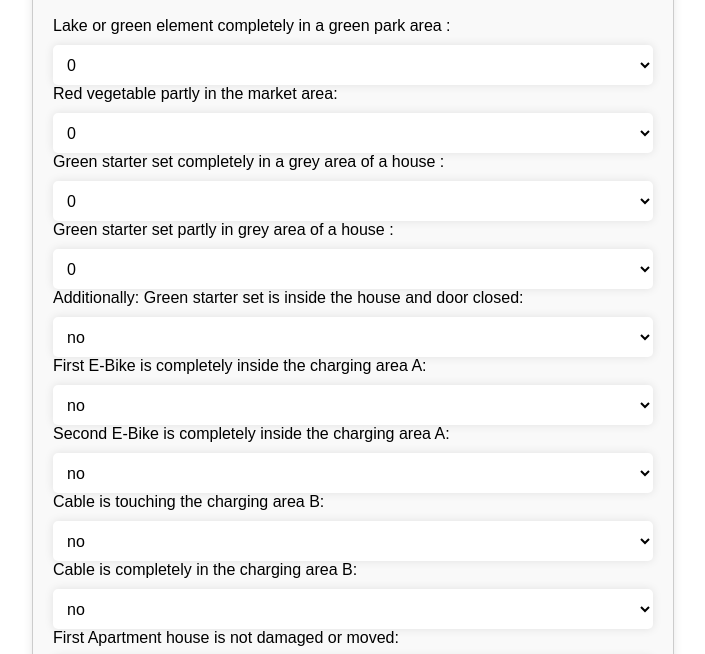
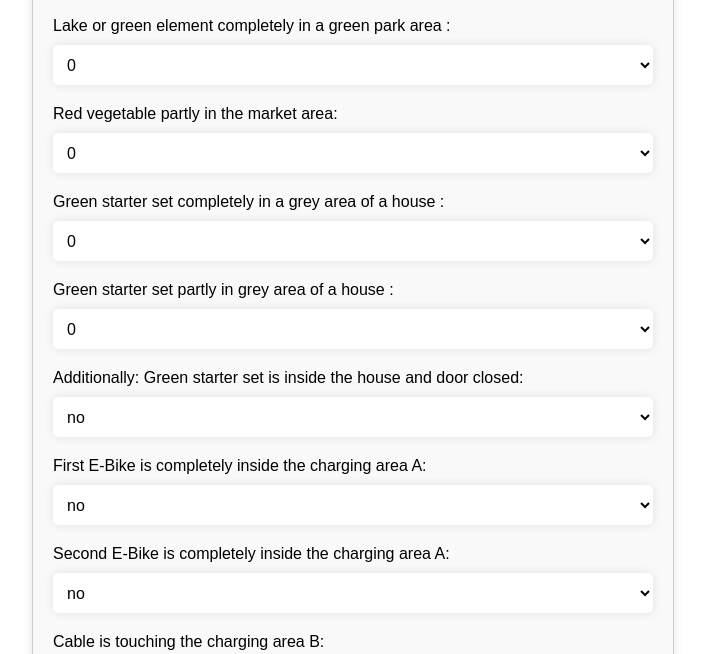
Before and after one commit to walidbnslimane/wro_robot_mission_junior_2024-, a plain HTML site: page index.html in a window 1280 px wide. Shown: the part 122-776 px from the top of the page, without its empty margins (287-992 px from the left). Drawn offline with Linux system fonts and the light colour scheme.

Commit message:
Update styles.css

```diff
--- a/styles.css
+++ b/styles.css
@@ -18,7 +18,7 @@ h1 {
   margin-bottom: 20px;
 }
 
-.form-group {
+.form-groupe {
   margin-bottom: 20px;
 }
 
@@ -37,7 +37,6 @@ select {
   box-shadow: 0 0 10px rgba(0, 0, 0, 0.1);
   background-color: #fff;
 }
-
 select:focus {
   box-shadow: 0 0 10px rgba(0, 0, 0, 0.3);
 }
```
